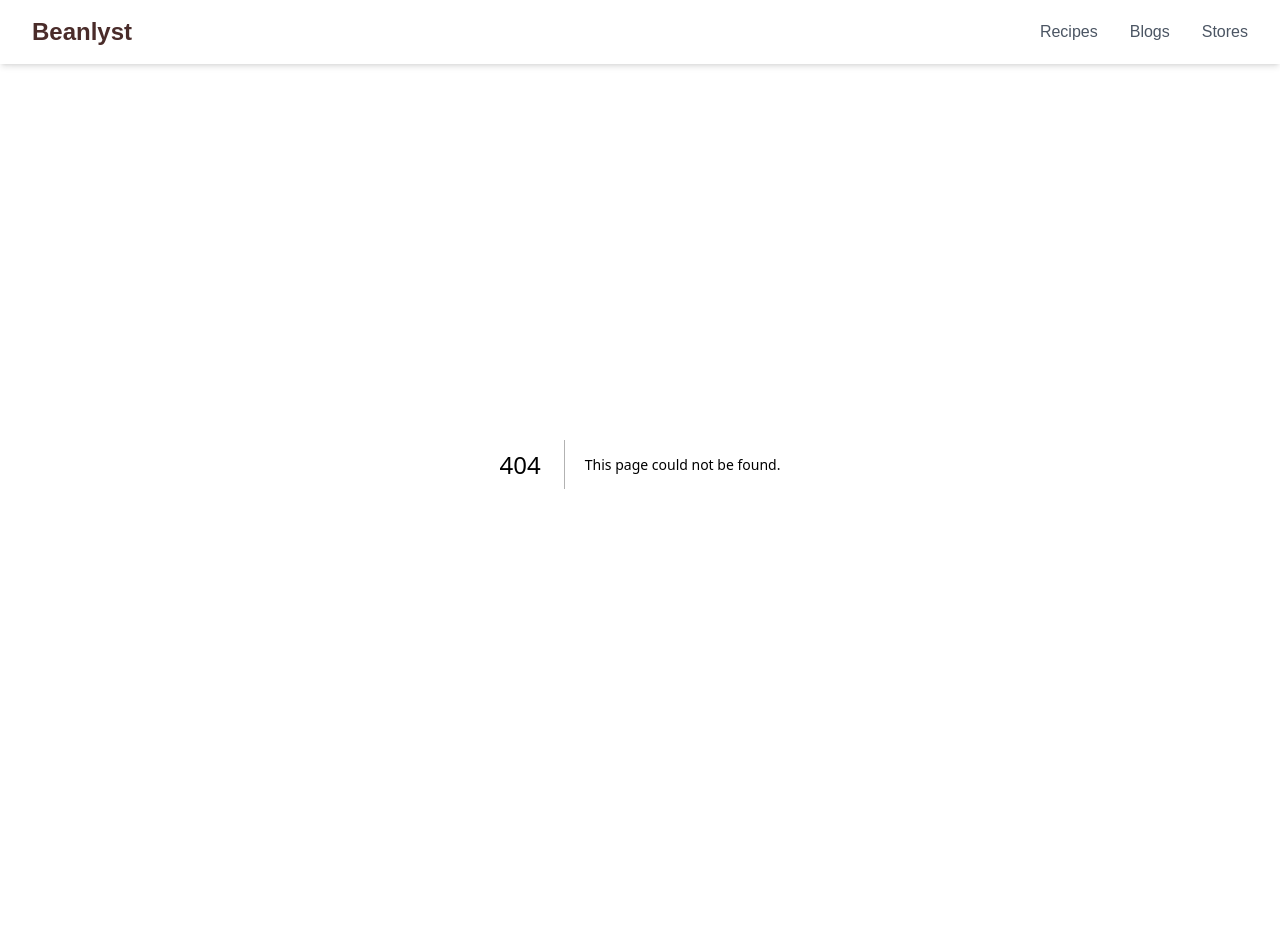
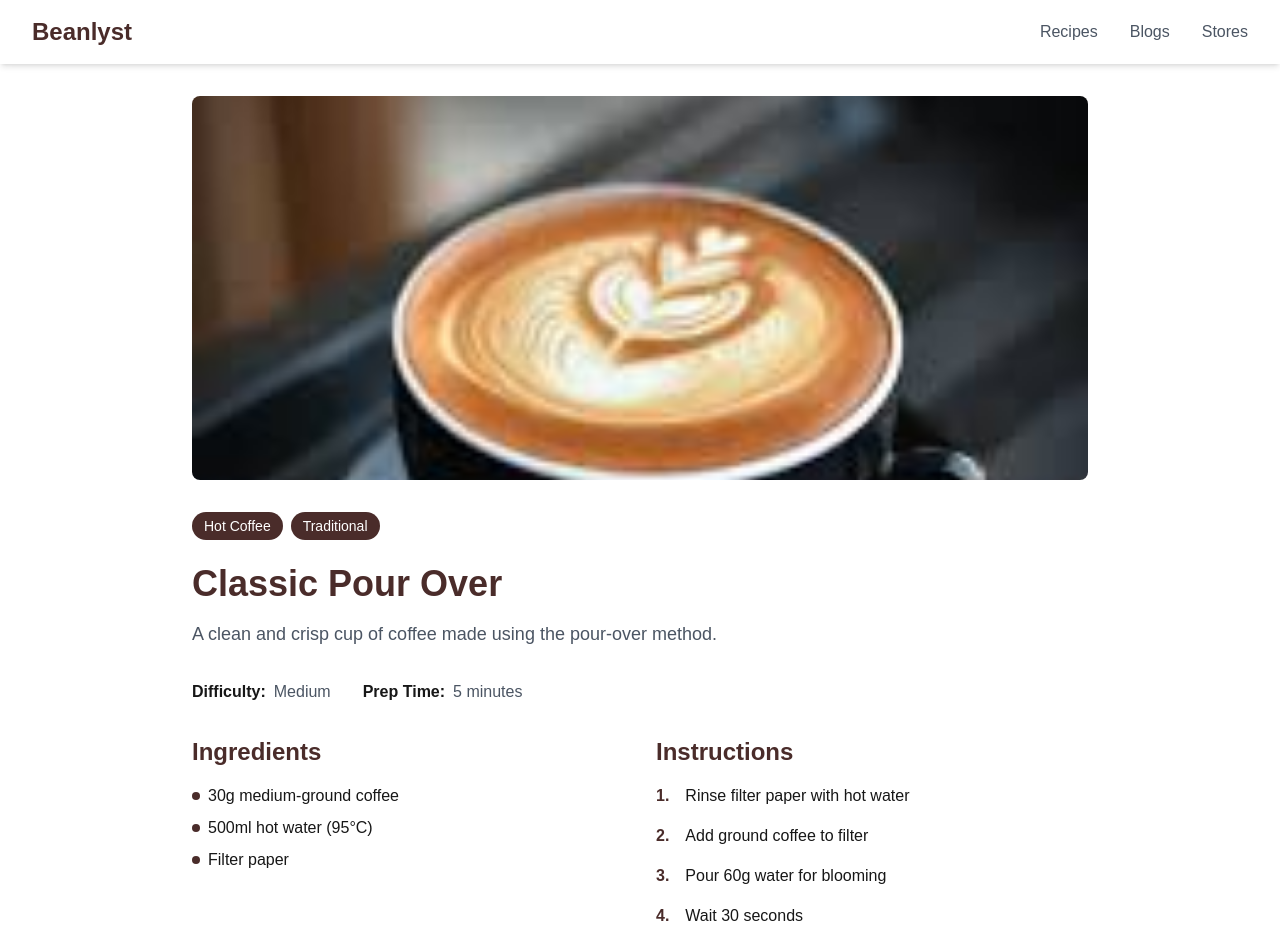
Before and after one commit to Abdelrahman-H-Mahmoud/meowpresso, a Next.js app: page /recipes/1 in a window 1280 px wide. Before the commit this address had no page. Shown: the top 947 px of the page. Before the commit the page ends 864 px from the top, so only its background shows below. Built offline with nearby package versions, Linux system fonts and the light colour scheme.

Commit message:
feat: add recipe page

```diff
--- /dev/null
+++ b/src/app/api/recipes/[id]/route.ts
@@ -0,0 +1,25 @@
+import { recipes } from '@/data/recipes';
+import { NextRequest, NextResponse } from 'next/server';
+
+export async function GET(
+  request: NextRequest,
+  { params }: { params: { id: string } }
+) {
+  try {
+    const recipe = recipes.find(r => r.id === params.id);
+
+    if (!recipe) {
+      return NextResponse.json(
+        { error: 'Recipe not found' },
+        { status: 404 }
+      );
+    }
+
+    return NextResponse.json({ recipe }, { status: 200 });
+  } catch (error) {
+    return NextResponse.json(
+      { error: 'Failed to fetch recipe' },
+      { status: 500 }
+    );
+  }
+}
--- /dev/null
+++ b/src/app/recipes/[id]/page.tsx
@@ -0,0 +1,92 @@
+"use client";
+
+import { use } from 'react';
+import Image from 'next/image';
+import { useRecipe } from '@/hooks/useRecipe';
+
+export default function RecipeDetailsPage({ params }: { params: Promise<{ id: string }> }) {
+  const { id } = use(params);
+  const { data: recipe, isLoading } = useRecipe(id);
+
+  if (isLoading) {
+    return (
+      <div className="container mx-auto px-4 py-8 text-center">
+        Loading recipe...
+      </div>
+    );
+  }
+
+  if (!recipe) {
+    return (
+      <div className="container mx-auto px-4 py-8 text-center">
+        Recipe not found
+      </div>
+    );
+  }
+
+  return (
+    <div className="container mx-auto px-4 py-8">
+      <div className="max-w-4xl mx-auto">
+        <div className="relative h-64 md:h-96 mb-8 rounded-lg overflow-hidden">
+          <Image
+            src={recipe.imageUrl || '/images/default-recipe.jpg'}
+            alt={recipe.title}
+            fill
+            className="object-cover"
+          />
+        </div>
+
+        <div className="flex flex-wrap gap-2 mb-6">
+          {recipe.categories.map((category, index) => (
+            <span
+              key={index}
+              className="px-3 py-1 text-sm font-medium text-white bg-brown-600 rounded-full"
+            >
+              {category}
+            </span>
+          ))}
+        </div>
+
+        <h1 className="text-4xl font-bold text-coffee-dark mb-4">{recipe.title}</h1>
+        <p className="text-gray-600 mb-8 text-lg">{recipe.description}</p>
+
+        <div className="flex gap-8 mb-8">
+          <div className="flex items-center gap-2">
+            <span className="font-semibold">Difficulty:</span>
+            <span className="text-gray-600">{recipe.difficulty}</span>
+          </div>
+          <div className="flex items-center gap-2">
+            <span className="font-semibold">Prep Time:</span>
+            <span className="text-gray-600">{recipe.prepTime}</span>
+          </div>
+        </div>
+
+        <div className="grid md:grid-cols-2 gap-8">
+          <div>
+            <h2 className="text-2xl font-semibold text-coffee-dark mb-4">Ingredients</h2>
+            <ul className="space-y-2">
+              {recipe.ingredients.map((ingredient, index) => (
+                <li key={index} className="flex items-center gap-2">
+                  <span className="w-2 h-2 bg-brown-600 rounded-full" />
+                  <span>{ingredient}</span>
+                </li>
+              ))}
+            </ul>
+          </div>
+
+          <div>
+            <h2 className="text-2xl font-semibold text-coffee-dark mb-4">Instructions</h2>
+            <ol className="space-y-4">
+              {recipe.instructions.map((instruction, index) => (
+                <li key={index} className="flex gap-4">
+                  <span className="font-semibold text-brown-600">{index + 1}.</span>
+                  <span>{instruction}</span>
+                </li>
+              ))}
+            </ol>
+          </div>
+        </div>
+      </div>
+    </div>
+  );
+}
--- a/src/app/recipes/_components/RecipeList.tsx
+++ b/src/app/recipes/_components/RecipeList.tsx
@@ -30,6 +30,7 @@ export default function RecipeList({ recipes, isLoading = false }: RecipeListPro
       {recipes.map((recipe) => (
         <Card
           key={recipe.id}
+          id={recipe.id}
           title={recipe.title}
           description={recipe.description}
           imageUrl={recipe.imageUrl}
--- a/src/components/Card.tsx
+++ b/src/components/Card.tsx
@@ -1,7 +1,9 @@
 import { RecipeCategory } from '@/data/recipes';
 import Image from 'next/image';
+import Link from 'next/link';
 
 interface CardProps {
+  id?: string;
   title: string;
   description: string;
   imageUrl?: string;
@@ -12,9 +14,9 @@ interface CardProps {
   }[];
 }
 
-export function Card({ title, description, imageUrl, categories, metadata }: CardProps) {
-  return (
-    <div className="bg-white rounded-lg shadow-md overflow-hidden">
+export function Card({ id, title, description, imageUrl, categories, metadata }: CardProps) {
+  const Content = (
+    <>
       <div className="relative h-48 w-full">
         <Image
           src={imageUrl || '/images/default-recipe.jpg'}
@@ -46,6 +48,20 @@ export function Card({ title, description, imageUrl, categories, metadata }: Car
           </div>
         )}
       </div>
+    </>
+  );
+
+  if (id) {
+    return (
+      <Link href={`/recipes/${id}`} className="block bg-white rounded-lg shadow-md overflow-hidden hover:shadow-lg transition-shadow duration-300">
+        {Content}
+      </Link>
+    );
+  }
+
+  return (
+    <div className="bg-white rounded-lg shadow-md overflow-hidden hover:shadow-lg transition-shadow duration-300">
+      {Content}
     </div>
   );
 }
--- /dev/null
+++ b/src/hooks/useRecipe.ts
@@ -0,0 +1,19 @@
+import { Recipe } from '@/data/recipes';
+import { getBaseUrl } from '@/lib/utils';
+import { useQuery } from '@tanstack/react-query';
+
+async function getRecipe(id: string) {
+  const res = await fetch(`${getBaseUrl()}/api/recipes/${id}`);
+  if (!res.ok) {
+    throw new Error('Failed to fetch recipe');
+  }
+  const data = await res.json();
+  return data.recipe as Recipe;
+}
+
+export function useRecipe(id: string) {
+  return useQuery({
+    queryKey: ['recipe', id],
+    queryFn: () => getRecipe(id),
+  });
+}
```
